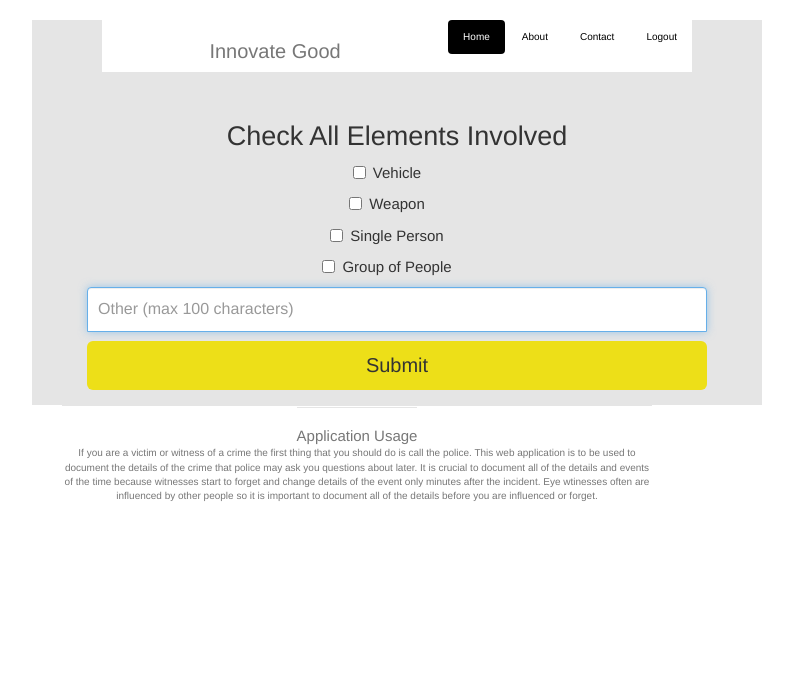
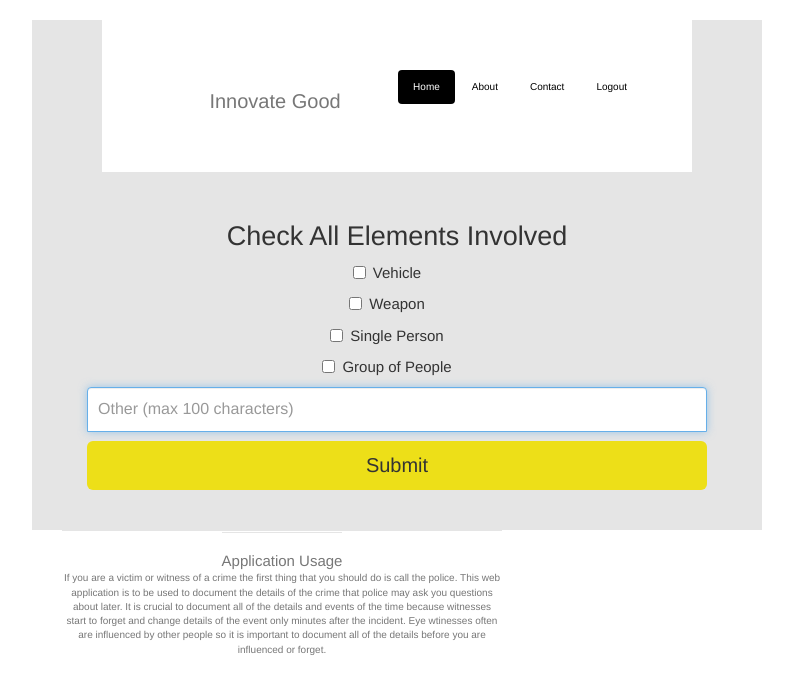
Before and after one commit to umbcWatchDawg/innovate-good-2017, a Django app: page /elements/ in a window 1280 px wide. Shown: the top 694 px of the page, without its empty margins (118-911 px from the left). Run offline with Django 3.2, Linux system fonts and the light colour scheme; the visitor is signed in with stand-in values (Sample User, id 1); some libraries are stand-ins or nearby versions.

```diff
--- a/myproject/static/css/report.css
+++ b/myproject/static/css/report.css
@@ -7,14 +7,15 @@ body {
   margin-left: 100px;
   margin-right: 100px;
   text-align: center;
-  max-width: 750px;
+  max-width: 600px;
   }
 .form-signin {
+  text-align: center;
   background-color: #e5e5e5;
   /*max-width: 330px;*/
   padding-right: 15px;
   padding-left: 15px;
-  padding-bottom: 15px;
+  padding-bottom: 40px;
   margin: 0 auto;
 }
 .form-signin .form-signin-heading{
@@ -67,7 +68,10 @@ body {
 /* Custom page header */
 .header {
   background-color: #ffffff;
-  padding = 15px;
+  padding-right: 50px;
+  padding-left: 50px;
+  padding-bottom: 50px;
+  padding-top: 50px;
   /*padding-bottom: 20px;*/
   font-size: 10px;
   /*margin-right: 30px;
```
